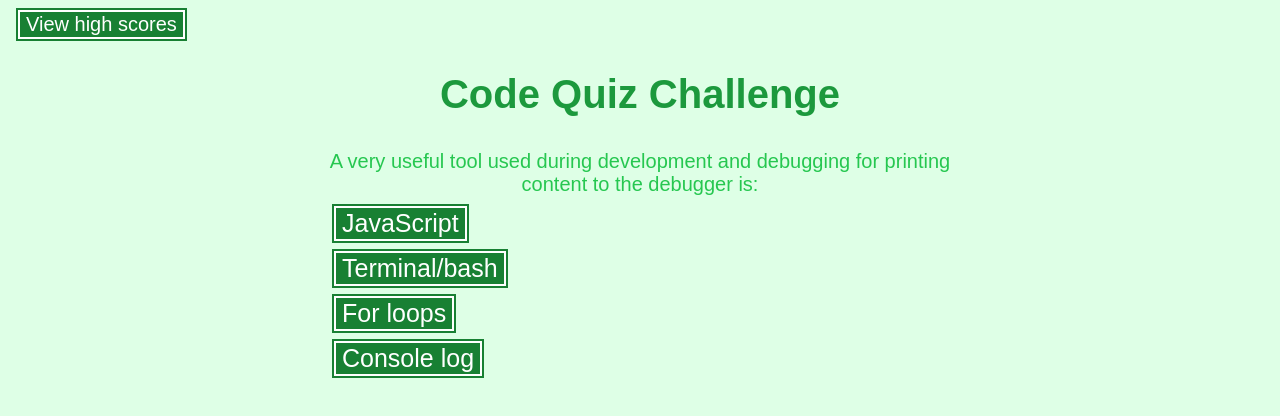
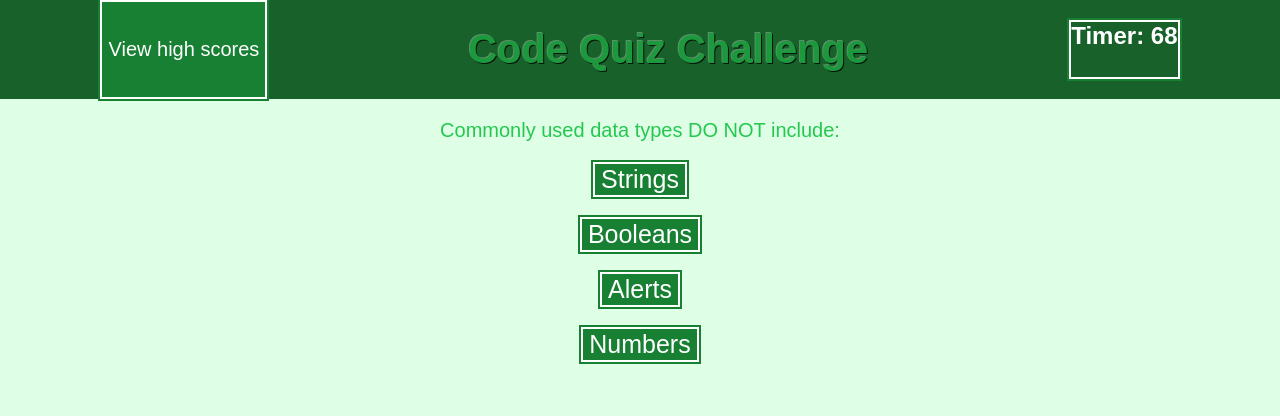
Before and after one commit to aliciachamar/code-quiz, a plain HTML site: page index.html in a window 1280 px wide. Both pictures are taken after a click on the button "START". Drawn offline with Linux system fonts and the light colour scheme.

Commit message:
added function for next question

```diff
--- a/index.html
+++ b/index.html
@@ -9,18 +9,19 @@
 </head>
 <body>
 
-    <section>
+    <header>
         <button id="scores">View high scores</button>
         <h1>Code Quiz Challenge</h1>
+        <h2 id="timerDisplay">Timer: 75</h2>
+    </header>
+
+    <section>
         <p id="question">
             Try your hand at this coding quiz.
-            Try to answer all the questions before the time runs out.
+            Answer all the questions before the time runs out.
             Your score will be the amount of time remaining when you finish the questions.
-            You can save your high score and see how your performance compares to other players!
+            You can save your high score and see how your performance compares to other players.
         </p>
-    </section>
-
-    <section id="answers">
     </section>
 
     <script src="./script.js"></script>
--- a/script.js
+++ b/script.js
@@ -1,16 +1,33 @@
 var $questionText = document.querySelector("#question");
 
-var $answers = document.querySelector("#answers");
 var $startButton = document.createElement("button");
 $startButton.textContent = "START";
-$answers.appendChild($startButton);
+$questionText.appendChild($startButton);
+
+function gameTimer () {
+    time--;
+    $timerDisplay.textContent = "Timer: " + time;
+    if (time === 0) {
+       clearInterval(timer);
+       endGame("Game over!");
+    }
+}
+
+var timer = setInterval(gameTimer, 1000);
+
+var time = 75;
+
+var $timerDisplay = document.querySelector("#timerDisplay");
 
 var $answer1btn = document.createElement("button");
 var $answer2btn = document.createElement("button");
 var $answer3btn = document.createElement("button");
 var $answer4btn = document.createElement("button");
+var buttonsArr = [$answer1btn, $answer2btn, $answer3btn, $answer4btn];
 
-$startButton.addEventListener("click", codeQuiz);
+var index = 0;
+
+$startButton.addEventListener("click", playGame);
 
 var questions = [
     {
@@ -20,16 +37,18 @@ var questions = [
         "Booleans",
         "Alerts",
         "Numbers"
-        ]
+        ],
+        correctAnswerText: "Alerts"
     },
     {
         text: "The condition in an if/else statement is enclosed within:",
         answers: [
             "Quotes",
-            "Curly brackets",
+            "Parentheses",
             "Square brackets",
-            "Parentheses"
-        ]
+            "Curly brackets"
+        ],
+        correctAnswerText: "Parentheses"
     },
     {
         text: "Arrays in JavaScript can be used to store:",
@@ -38,16 +57,18 @@ var questions = [
             "Other arrays",
             "Booleans",
             "All of the above"
-        ]
+        ],
+        correctAnswerText: "All of the above"
     },
     {
         text: "String values must be enclosed within _____ when being assigned to variables.",
         answers: [
             "Commas",
             "Curly brackets",
-            "Parentheses",
-            "Quotes"
-        ]
+            "Quotes",
+            "Parentheses"
+        ],
+        correctAnswerText: "Quotes"
     },
     {
         text: "A very useful tool used during development and debugging for printing content to the debugger is:",
@@ -56,20 +77,51 @@ var questions = [
             "Terminal/bash",
             "For loops",
             "Console log"
-        ]
+        ],
+        correctAnswerText: "Console log"
     }
 ]
 
-const dummyText = "What about this?";
+function playGame() {
+    $startButton.style.display = "none";
+    nextQuestion();
+}
 
-function codeQuiz() {
-    for (let i = 0; i < questions.length; i++) {
-        $questionText.textContent = questions[i].text;
-        $startButton.style.display = "none";
-        $questionText.append($answer1btn, $answer2btn, $answer3btn, $answer4btn);
-        $answer1btn.textContent = questions[i].answers[0];
-        $answer2btn.textContent = questions[i].answers[1];
-        $answer3btn.textContent = questions[i].answers[2];
-        $answer4btn.textContent = questions[i].answers[3];
+function nextQuestion() {
+    $questionText.textContent = questions[index].text;
+    $questionText.append($answer1btn, $answer2btn, $answer3btn, $answer4btn);
+    for (let j = 0; j < buttonsArr.length; j++) {
+        buttonsArr[j].textContent = questions[index].answers[j];
+        buttonsArr[j].addEventListener("click", checkAnswer);
+    }
+    index++;
+}
+
+function checkAnswer(event) {
+    var element = event.target;
+
+    if (element.textContent === questions[index-1].correctAnswerText) {
+        console.log("Right");
+    } else {
+        console.log("Wrong");
+    }
+    if (index < 5) {
+        nextQuestion();
+    } else {
+        endGame("Finished!");
     }
 }
+
+function endGame(endingText) {
+    $questionText.textContent = endingText;
+    if (time === 0) {
+        $questionText.textContent = "Game over! Play again to get a score.";
+    } else {
+        var userScore = time;
+    }
+    displayScores();
+}
+
+function displayScores() {
+
+}
--- a/style.css
+++ b/style.css
@@ -2,12 +2,32 @@ body {
     font-family: Arial;
     text-align: center;
     background-color: #deffe6;
+    width: 100%;
+    margin: 0;
+}
+
+header {
+    display: flex;
+    width: 100%;
+    background-color: #18612a;
+    justify-content: space-around;
 }
 
 h1 {
     font-size: 250%;
     text-align: center;
     color: #1c993d;
+    display: inline;
+    text-shadow: -1px -1px 0px rgba(255,255,255,0.3), 1px 1px 0px rgba(0,0,0,0.8);
+}
+
+h2 {
+    font-size: 150%;
+    text-align: center;
+    color: white;
+    border: solid 2px white;
+    outline: solid 2px #188033;
+    display: inline;
 }
 
 p {
@@ -24,13 +44,15 @@ button {
     font-size: 125%;
     outline: solid 2px #188033;
     display: block;
-    margin: 10px;
+    margin: 20px auto;
 }
 
 button:hover {
     background-color: #26c750;
 }
 
-#answers {
-    margin: 0 auto;
+#scores {
+    display: inline;
+    margin: 0;
+
 }
```
